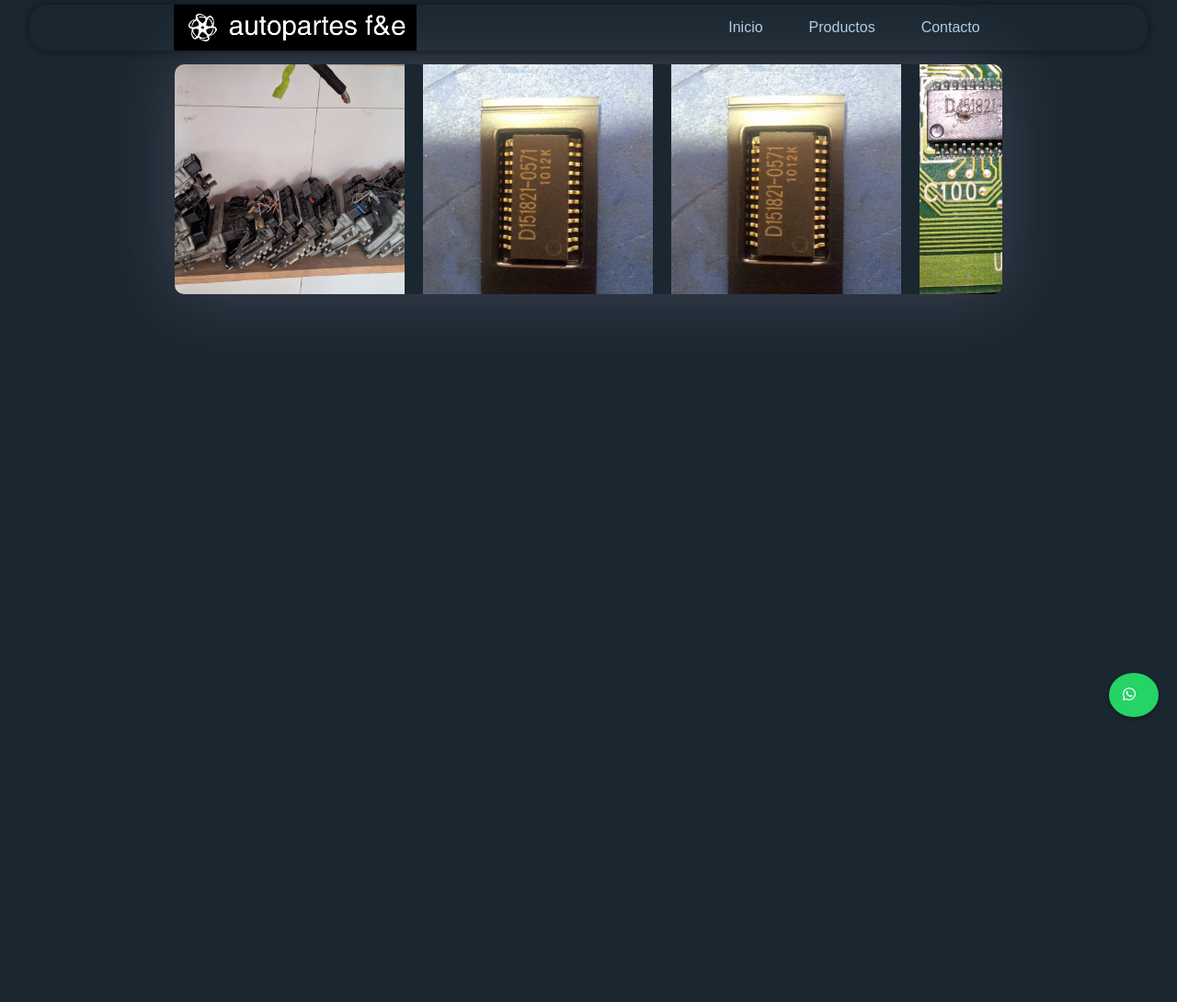
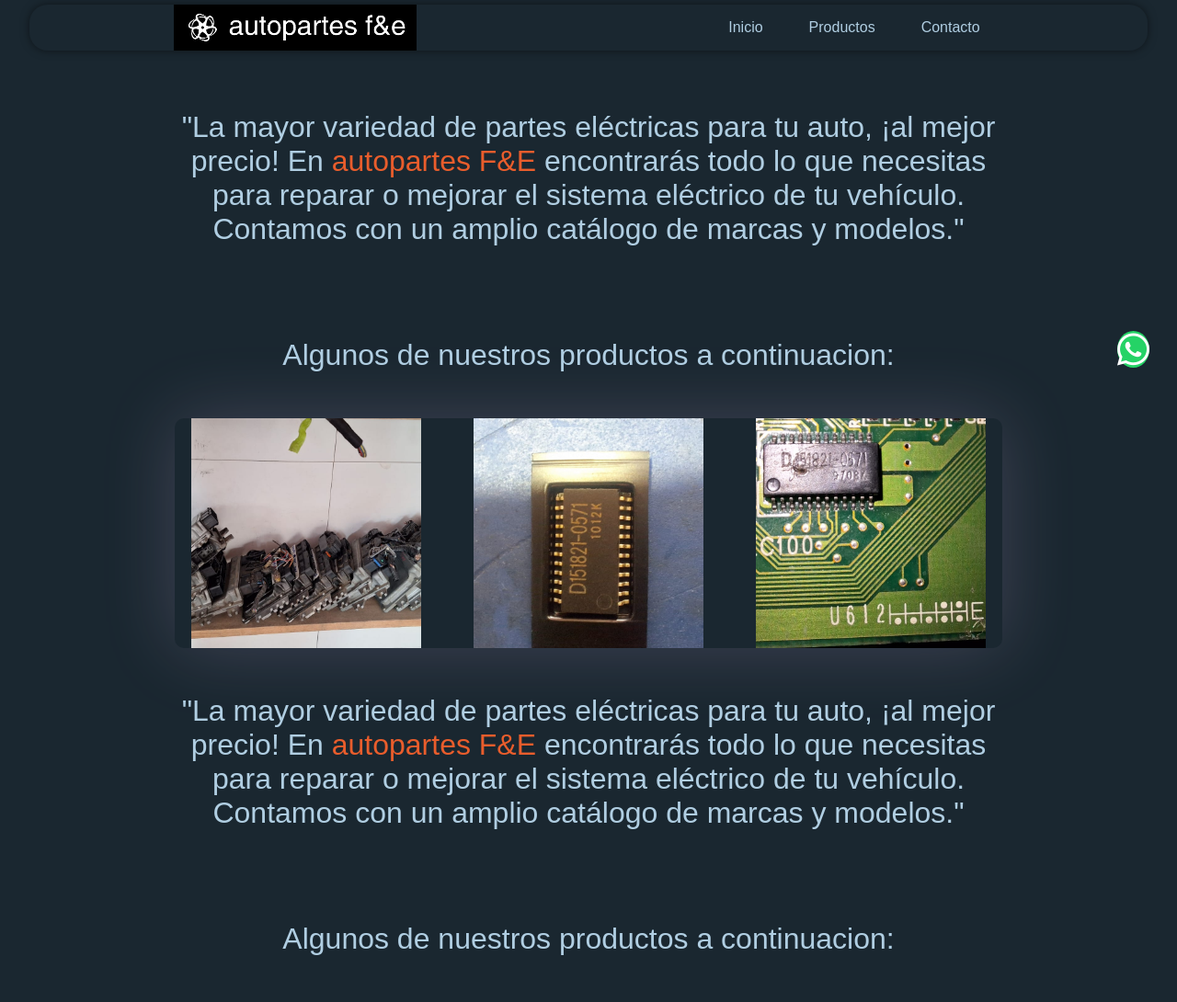
Before and after one commit to murillo-dev/aruvito, a plain HTML site: page index.html in a window 1280 px wide. Shown: the whole page at 92% size. Before the commit the page ends 800 px from the top, so only its background shows below. Drawn offline with Linux system fonts and the light colour scheme.

Commit message:
update the anchors

```diff
--- a/css/style.css
+++ b/css/style.css
@@ -65,11 +65,26 @@ main {
   width: 100%;
 
 }
+.inicio-text {
+  width: 900px;
+  font-size: 2rem;
+  text-align: center;
+  margin-bottom: 20px;
+  margin: 0 auto;
+  padding-bottom: 50px;
+  padding-top: 50px;
+  .enfasis {
+    /* font-size: 3rem; */
+    color: #e95d2c;
+    /* text-decoration: underline; */
+  }
+}
 
 .slider {
   margin: 0 auto;
   width: 900px;
   display: flex;
+  justify-content: space-around;
   overflow-x: scroll;
   gap: 20px;
   scroll-snap-type: x mandatory;
@@ -102,16 +117,14 @@ main {
 
 .whatsapp-button {
   position: fixed;
-  bottom: 20px;
-  right: 20px;
+  bottom: 50%;
+  right: 30px;
   background-color: #25d366;
   color: white;
-  padding: 15px;
   border-radius: 50%;
-  box-shadow: 0 2px 5px rgba(0, 0, 0, 0.3);
   z-index: 999;
 }
 
 .fab {
-  margin-right: 10px;
+  font-size: 40px;
 }
--- a/index.html
+++ b/index.html
@@ -19,14 +19,23 @@
         <nav>
             <img src="images/logo.png" alt="" height="50">
             <ul>
-                <li><a href="#">Inicio</a></li>
-                <li><a href="#">Productos</a></li>
+                <li><a href="#inicio">Inicio</a></li>
+                <li><a href="#productos">Productos</a></li>
                 <li><a href="#">Contacto</a></li>
             </ul>
         </nav>
     </header>
     <main>
-        <section>
+        <section id="inicio">
+            <article class="inicio-text">
+                "La mayor variedad de partes eléctricas para tu auto, ¡al mejor precio! En <span
+                    class="enfasis">autopartes F&E</span>
+                encontrarás todo lo que necesitas para reparar o mejorar el sistema eléctrico de tu vehículo. Contamos
+                con un amplio catálogo de marcas y modelos."
+            </article>
+            <article class="inicio-text">
+                Algunos de nuestros productos a continuacion:
+            </article>
             <div class="slider">
                 <div class="slider-item">
                     <img src="images/product (1).jpg" alt="" class="slider-img">
@@ -35,15 +44,20 @@
                     <img src="images/product (2).jpg" alt="" class="slider-img">
                 </div>
                 <div class="slider-item">
-                    <img src="images/product (3).jpg" alt="" class="slider-img">
-                </div>
-                <div class="slider-item">
                     <img src="images/product (4).jpg" alt="" class="slider-img">
                 </div>
-                <div class="slider-item">
-                    <img src="images/product (5).jpg" alt="" class="slider-img">
-                </div>
             </div>
+        </section>
+        <section id="productos">
+            <article class="inicio-text">
+                "La mayor variedad de partes eléctricas para tu auto, ¡al mejor precio! En <span
+                    class="enfasis">autopartes F&E</span>
+                encontrarás todo lo que necesitas para reparar o mejorar el sistema eléctrico de tu vehículo. Contamos
+                con un amplio catálogo de marcas y modelos."
+            </article>
+            <article class="inicio-text">
+                Algunos de nuestros productos a continuacion:
+            </article>
         </section>
     </main>
 </body>
```
